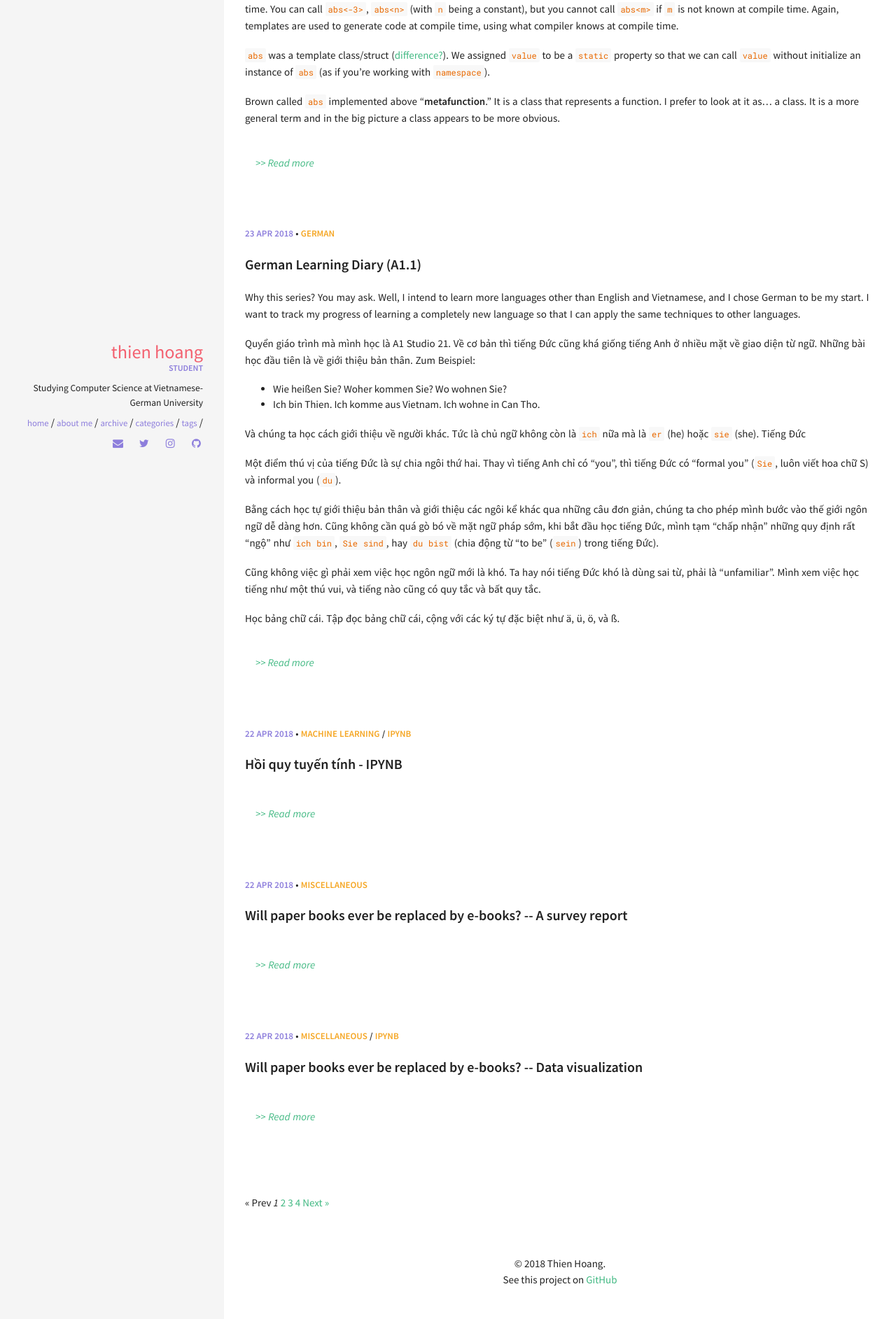
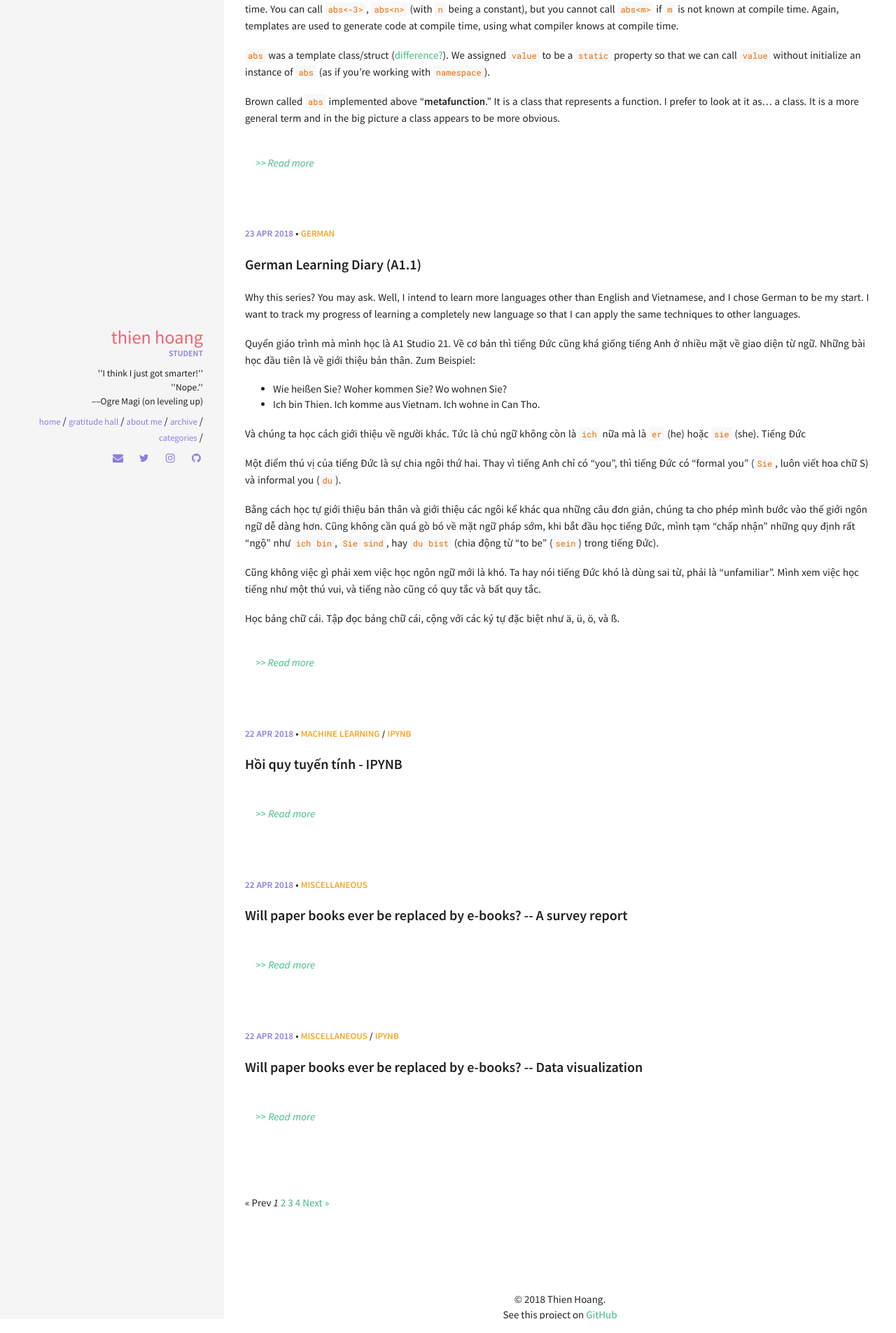
Before and after one commit to hoangvanthien/hoangvanthien.github.io, a Jekyll site: the page built from index.html, in a window 1280 px wide. Shown: the part 677-2582 px from the top of the page at 70% size. Built offline with Jekyll 4.4.1, drawn with Linux system fonts in a browser that asks for light colours; the list of posts is cut into pages by our own code.

Commit message:
Add gratitude hall

```diff
--- a/_config.yml
+++ b/_config.yml
@@ -36,7 +36,7 @@
   name: Thien Hoang
   avatar:
   job: "Student"
-  bio: "Studying Computer Science at Vietnamese-German University"
+  bio: "''I think I just got smarter!''<br>''Nope.''<br>––Ogre Magi (on leveling up)"
   email: thienvhoang99@gmail.com
   disqus-shortname:
   twitter: ThienVHoang
--- a/_includes/head.html
+++ b/_includes/head.html
@@ -41,6 +41,12 @@
   <link rel="stylesheet" href="{{ site.url }}/css/font-awesome.min.css">
   <link rel="stylesheet" href="{{ site.url }}/css/main.css">
   <link rel="stylesheet" href="{{ site.url }}/lightbox/css/lightbox.min.css">
+  {% for css in page.css %}
+  <link rel="stylesheet" href="{{ site.url }}/{{ css }}">
+  {% endfor %}
+  {% for ext_css in page.ext_css %}
+  <link rel="stylesheet" href="{{ ext_css }}">
+  {% endfor %}
 
   <link rel="canonical" href="{{ page.url | replace:'index.html','' | prepend: site.url }}">
   <link rel="alternate" type="application/rss+xml" title="{{ site.title }}" href="{{ " /feed.xml " | prepend: site.url }}" />
--- a/_includes/js.html
+++ b/_includes/js.html
@@ -1,7 +1,15 @@
 <script type="text/javascript" src="{{ site.url }}/js/jquery-3.2.1.min.js"></script>
+{% for ext_js in page.ext_js %}
+<script src="{{ ext_js }}"></script>
+{% endfor %}
+
 <script type="text/javascript" src="//maxcdn.bootstrapcdn.com/bootstrap/3.3.7/js/bootstrap.min.js"></script>
 <script type="text/javascript" src="{{ site.url }}/js/main.js"></script>
 <script type="text/javascript" src="{{ site.url }}/lightbox/js/lightbox.min.js"></script>
+{% for js in page.js %}
+<script type="text/javascript" src="{{ site.url }}/{{ js }}"></script>
+{% endfor %}
+
 {% if site.owner.google.analytics %}
 <!-- Asynchronous Google Analytics snippet -->
 <script>
--- a/_includes/sidebar.html
+++ b/_includes/sidebar.html
@@ -13,6 +13,10 @@
         <a href="{{ site.url }}/">home</a>
         <span>/</span>
       </li>
+      <li class="nav-item">
+        <a href="{{ site.url }}/gratitudehall">gratitude hall</a>
+        <span>/</span>
+      </li>
       {% for page in site.pages %} {% if page.title %}
       <li class="nav-item">
         <a href="{{ site.url }}{{ page.url }}">{{ page.title }}</a>
--- a/_layouts/default.html
+++ b/_layouts/default.html
@@ -12,7 +12,10 @@
     </div>
     <div class="col s12 m9">
       <div class="post-listing">
-        {{ content }}
+        <div class="before-footer">
+          {{ content }}
+          <div class="push"></div>
+        </div>
         {% include footer.html %}
       </div>
     </div>
--- a/_sass/pages/_layout.scss
+++ b/_sass/pages/_layout.scss
@@ -89,3 +89,14 @@
     }
   }
 }
+
+.before-footer {
+    min-height: 100%;
+    height: auto !important;
+    height: 100%;
+    margin: 0 auto -100px; /* the bottom margin is the negative value of the footer's height */
+}
+
+footer, .push {
+    height: 100px; /* .push must be the same height as footer */
+}
--- /dev/null
+++ b/css/gratitudehall.scss
@@ -0,0 +1,64 @@
+---
+---
+.gh {
+    font-family: "HelveticaNeue-Light", "Helvetica Neue Light", "Helvetica Neue", Helvetica, Arial, "Lucida Grande", sans-serif;
+    .gh-title {
+        text-align: center;
+        font-size: 30pt;
+        height: 90vh;
+    }
+    .gh-intro, .gh-ending {
+        text-align: center;
+        font-size: 20pt;
+        height: 90vh;
+    }
+    .flex-center {
+        // background-color: red;
+        color: black;
+        display: flex;
+        flex-direction: column;
+        justify-content: center;
+        resize: vertical;
+        overflow: auto;
+    }
+    .flex-center p {
+        margin: 0;
+        padding: 20px;
+    }
+    table {
+        // background-color: red;
+        font-size: 30px;
+        width: 100%;
+        // border-collapse: separate;
+        // margin: 20px;
+        min-height: 90vh;
+    }
+
+    td {
+        padding: 40px;
+        border: 0;
+        height: 60vh;
+        /* default is vertical-align: middle; */
+    }
+
+    .gh-name {
+        text-align: left;
+        width: 30%;
+    }
+    .gh-rela {
+        font-size: 15pt;
+    }
+    .gh-contrib {
+        text-align: right;
+        font-size: 20px;
+    }
+    blockquote {
+        display: block;
+        position: relative;
+        padding-right: 20px;
+        margin-top: 20px;
+        font-style: italic;
+        border-left: none;
+        border-right: 5px solid purple;
+    }
+}
```
Also changed, not shown: gratitudehall.html (added, +63 -0 lines), js/gratitudehall.js (added, +33 -0 lines), tags.html (deleted, +0 -30 lines), README.md.
